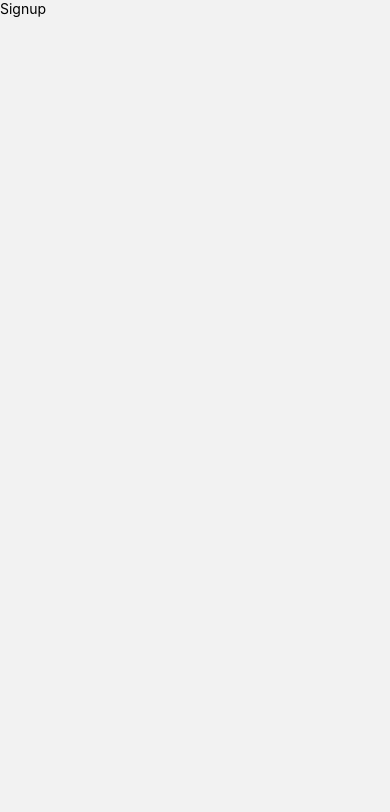
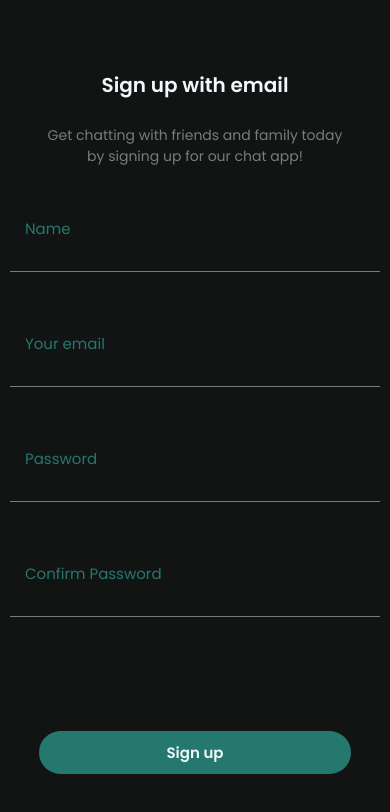
Before and after one commit to anilyavas/Chatterz, a React Native app: screen /Signup in a window 390 px wide. Shown: the top 812 px of the page. Built offline with nearby package versions, Linux system fonts and the light colour scheme.

Commit message:
signup page

```diff
--- a/components/Button.js
+++ b/components/Button.js
@@ -2,14 +2,14 @@ import { Text, Pressable, StyleSheet, Dimensions, View } from 'react-native';
 import { colors } from '../constants/colors';
 
 const { width, height } = Dimensions.get('window');
-const Button = ({ buttonText }) => {
+const Button = ({ buttonText, secondButtonText }) => {
   return (
     <View style={styles.container}>
       <Pressable style={styles.button}>
         <Text style={styles.buttonText}>{buttonText}</Text>
       </Pressable>
       <Pressable>
-        <Text style={styles.forgot}>Forgot Password?</Text>
+        <Text style={styles.forgot}>{secondButtonText}</Text>
       </Pressable>
     </View>
   );
--- /dev/null
+++ b/components/SignupForm.js
@@ -0,0 +1,35 @@
+import { View, Text, TextInput, StyleSheet } from 'react-native';
+import { colors } from '../constants/colors';
+import Button from './Button';
+
+const SignupForm = ({ text }) => {
+  return (
+    <View style={styles.container}>
+      <Text style={styles.email}>{text}</Text>
+      <TextInput style={styles.textInput} autoCapitalize='none' />
+    </View>
+  );
+};
+
+export default SignupForm;
+
+const styles = StyleSheet.create({
+  container: {
+    paddingTop: 50,
+    padding: 10,
+  },
+  email: {
+    color: colors.green,
+    fontFamily: 'Poppins-Regular',
+    fontSize: 15,
+    paddingHorizontal: 15,
+  },
+  textInput: {
+    borderBottomColor: colors.grey,
+    borderBottomWidth: 0.5,
+    paddingLeft: 15,
+    paddingVertical: 5,
+    fontFamily: 'Poppins-Regular',
+    color: colors.snow,
+  },
+});
--- a/screens/Login.js
+++ b/screens/Login.js
@@ -18,18 +18,20 @@ const Login = () => {
       <View style={styles.loginContainer}>
         <Text style={styles.email}>Email</Text>
         <TextInput
-          style={styles.textinput}
+          style={styles.textInput}
           placeholder='email@email.com'
           placeholderTextColor={colors.snow}
+          autoCapitalize='none'
         />
         <Text style={styles.email}>Password</Text>
         <TextInput
-          style={styles.textinput}
+          style={styles.textInput}
           placeholder='*********'
           placeholderTextColor={colors.snow}
+          autoCapitalize='none'
         />
       </View>
-      <Button buttonText={'Login'} />
+      <Button buttonText={'Login'} secondButtonText={'Forgot Password?'} />
     </SafeAreaView>
   );
 };
@@ -55,7 +57,7 @@ const styles = StyleSheet.create({
     fontSize: 15,
     padding: 15,
   },
-  textinput: {
+  textInput: {
     borderBottomColor: colors.grey,
     borderBottomWidth: 0.5,
     paddingLeft: 15,
--- a/screens/Signup.js
+++ b/screens/Signup.js
@@ -1,11 +1,49 @@
-import { View, Text } from 'react-native';
+import { View, Text, StyleSheet, SafeAreaView } from 'react-native';
+import { colors } from '../constants/colors';
+import SignupForm from '../components/SignupForm';
+import Button from '../components/Button';
 
 const Signup = () => {
   return (
-    <View>
-      <Text>Signup</Text>
-    </View>
+    <SafeAreaView style={styles.container}>
+      <View style={styles.welcomeContainer}>
+        <Text style={styles.title}>Sign up with email</Text>
+        <Text style={styles.subtitle}>
+          Get chatting with friends and family today by signing up for our chat
+          app!
+        </Text>
+      </View>
+      <SignupForm text={'Name'} />
+      <SignupForm text={'Your email'} />
+      <SignupForm text={'Password'} />
+      <SignupForm text={'Confirm Password'} />
+      <Button buttonText={'Sign up'} />
+    </SafeAreaView>
   );
 };
 
 export default Signup;
+
+const styles = StyleSheet.create({
+  container: {
+    flex: 1,
+    backgroundColor: colors.black,
+  },
+  welcomeContainer: {
+    paddingHorizontal: 40,
+  },
+  title: {
+    fontFamily: 'Poppins-SemiBold',
+    color: colors.snow,
+    fontSize: 20,
+    textAlign: 'center',
+    paddingTop: 70,
+  },
+  subtitle: {
+    fontFamily: 'Poppins-Regular',
+    fontSize: 14,
+    color: colors.grey,
+    textAlign: 'center',
+    paddingTop: 25,
+  },
+});
```
